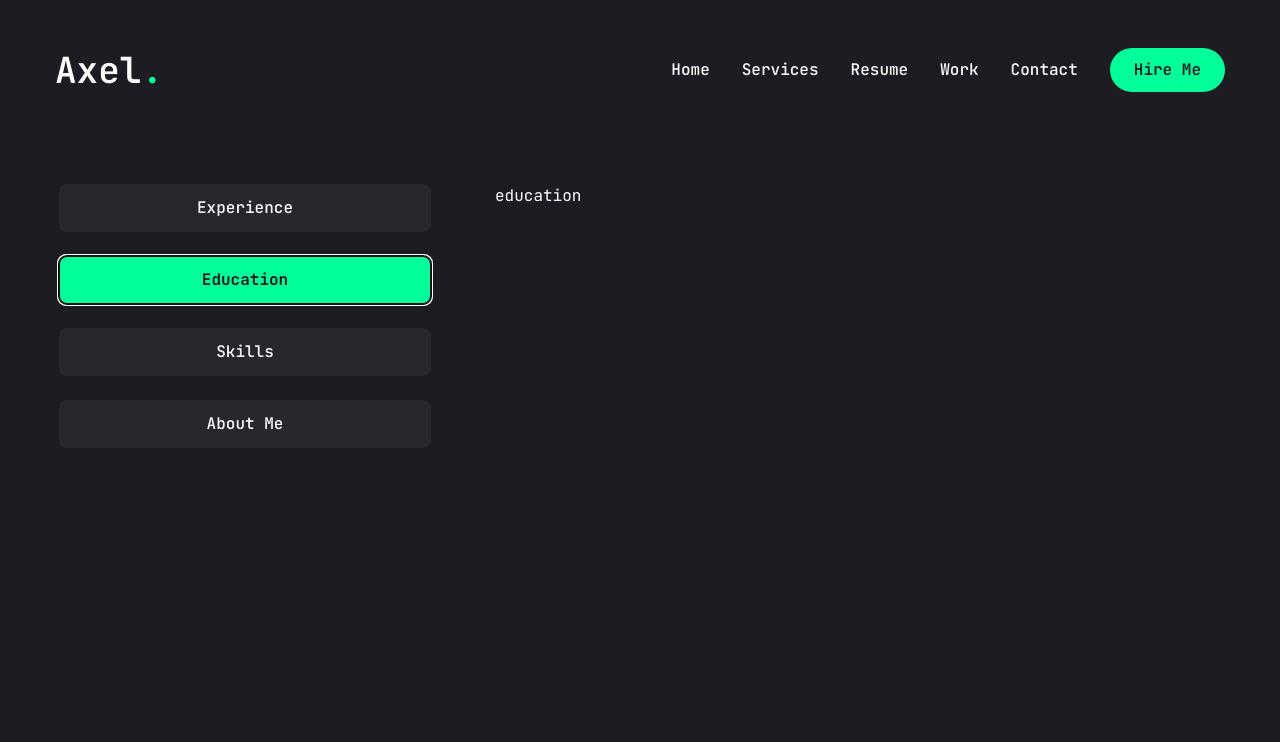
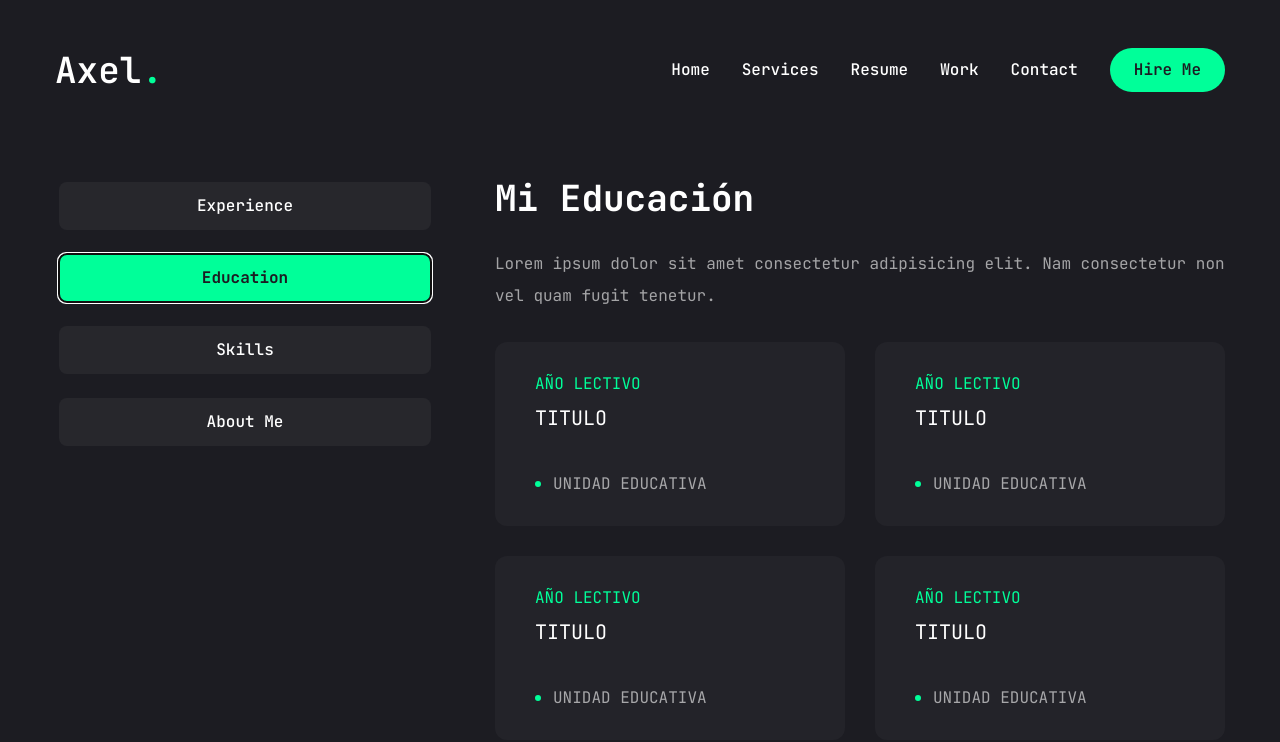
Before and after one commit to ElGaboCraft/portafolio_web, a Next.js app: page /portafolio_web/resume in a window 1280 px wide. Both pictures are taken after a click on the tab "Education". Shown: the top 742 px of the page. Built offline with nearby package versions, Linux system fonts and the light colour scheme.

Commit message:
Rsume Page Completed!

```diff
--- a/app/resume/page.jsx
+++ b/app/resume/page.jsx
@@ -187,6 +187,7 @@
 
           {/* content */}
           <div className="min-h-[70vh] w-full">
+
             {/* experience */}
             <TabsContent value="experience" className="w-full">
               <div className="flex flex-col gap-[30px] text-center xl:text-left">
@@ -216,17 +217,85 @@
                 </ScrollArea>
               </div>
             </TabsContent>
+
             {/* education */}
             <TabsContent value="education" className="w-full">
-              education
+            <div className="flex flex-col gap-[30px] text-center xl:text-left">
+                <h3 className="text-4xl font-bold">{education.title}</h3>
+                <p className="max-w-[600x] text-white/60 mx-auto xl:mx-0">
+                  {education.description}
+                </p>
+                <ScrollArea className="h-[400px]">
+                  <ul className="grid grid-cols-1 lg:grid-cols-2 gap-[30px]">
+                    {education.items.map((item, index) => {
+                      return (
+                        <li
+                          key={index}
+                          className="bg-[#232329] h-[184px] py-6 px-10 rounded-xl flex flex-col justify-center items-center lg:items-start gap-1"
+                        >
+                          <span className="text-accent">{item.duration}</span>
+                          <h3 className="text-xl max-w-[260px] min-h-[60px] text-center lg:text-left">{item.degree}</h3>
+                          <div className="flex items-center gap-3">
+                            {/* dot */}
+                            <span className="w-[6px] h-[6px] rounded-full bg-accent"></span>
+                            <p className="text-white/60">{item.institution}</p>
+                          </div>
+                        </li>
+                      );
+                    })}
+                  </ul>
+                </ScrollArea>
+              </div>
             </TabsContent>
+
             {/* skills */}
-            <TabsContent value="skills" className="w-full">
-              skills
+            <TabsContent value="skills" className="w-full h-full">
+              <div className="flex flex-col gap-[30px]">
+                <div className="flex flex-col gap-[30px] text-center xl:text-left">
+                  <h3 className="text-4xl font-bold">{skills.title}</h3>
+                  <p className="max-w-[600px] text-white/60 mx-auto xl:mx-0">
+                    {skills.description}
+                  </p>
+                </div>
+                <ul className="grid grid-cols-2 sm:grid-cols-3 md:grid-cols-4 gap-4 xl:gap-[30px]">
+                  {skills.skillList.map((skills, index) => {
+                    return (
+                      <li key={index}>
+                        <TooltipProvider delayDuration={100}>
+                          <Tooltip>
+                            <TooltipTrigger className="w-full h-[150px] bg-[#232329] rounded-xl flex justify-center items-center group">
+                              <div className="text-6xl group-hover:text-accent transition-all duration-300">
+                                {skills.icon}
+                              </div>
+                            </TooltipTrigger>
+                            <TooltipContent>
+                              <p className="capitalize">{skills.name}</p>
+                            </TooltipContent>
+                          </Tooltip>
+                        </TooltipProvider>
+                      </li>
+                    );
+                  })}
+                </ul>
+              </div>
             </TabsContent>
+
             {/* about */}
-            <TabsContent value="about" className="w-full">
-              about
+            <TabsContent value="about" className="w-full text-center xl:text-left">
+              <div className="flex flex-col gap-[30px]">
+                <h3 className="text-4xl font-bold">{about.title}</h3>
+                <p className="max-w-[600px] text-white/60 mx-auto xl:mx-0">{about.description}</p>
+                <ul className="grid grid-cols-1 xl:grid-cols-2 gap-y-6 max-w-[620px] mx-auto xl:mx-0">
+                  {about.info.map((item, index) => {
+                    return (
+                      <li key={index} className="flex items-center justify-center xl:justify-start gap-4">
+                        <span className="text-white/60 font-bold">{item.fieldName}</span>
+                        <span className="text-1xl font-semibold">{item.fieldValue}</span>
+                      </li>
+                    );
+                  })}
+                </ul>
+              </div>
             </TabsContent>
           </div>
         </Tabs>
```
